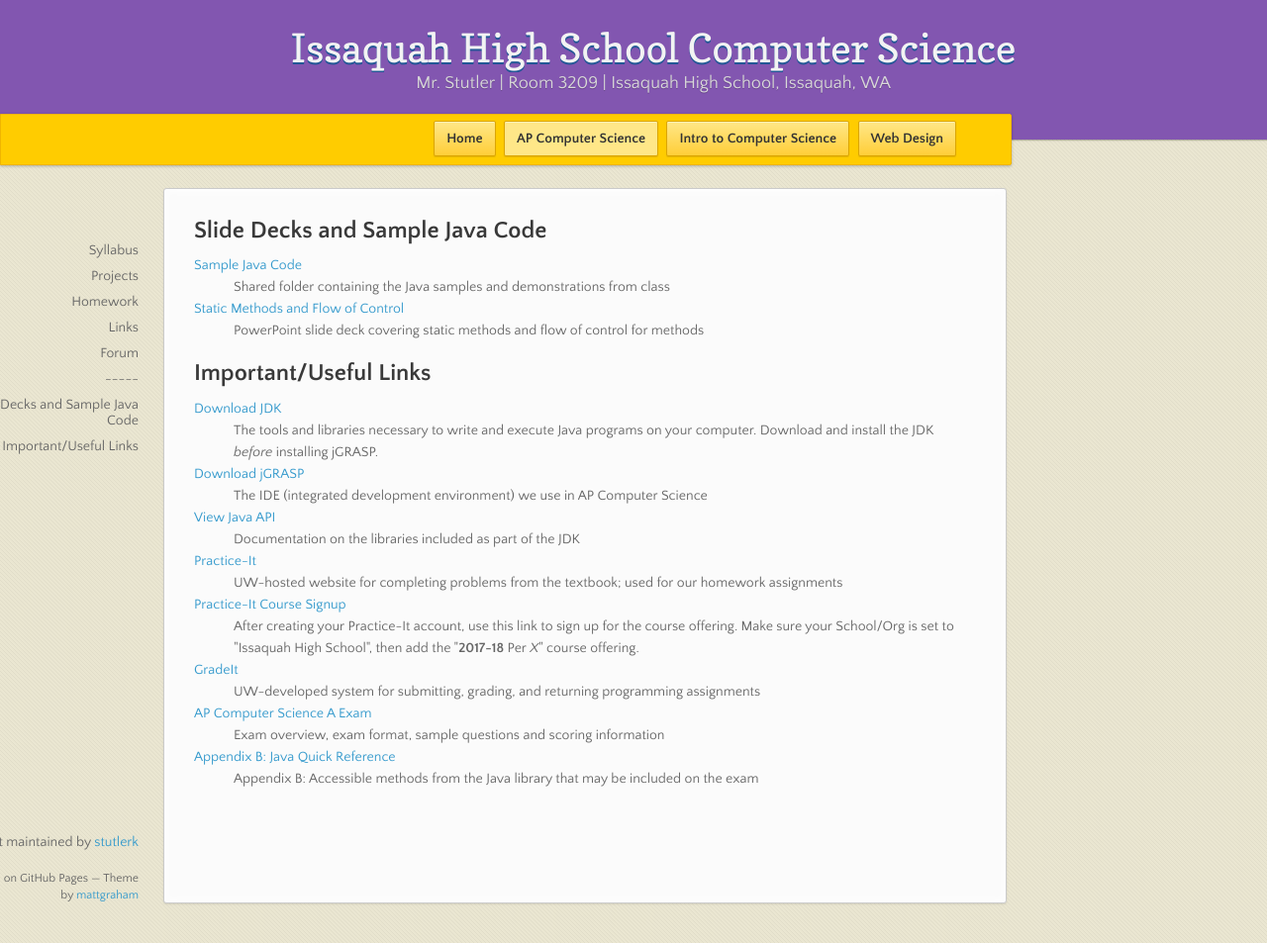
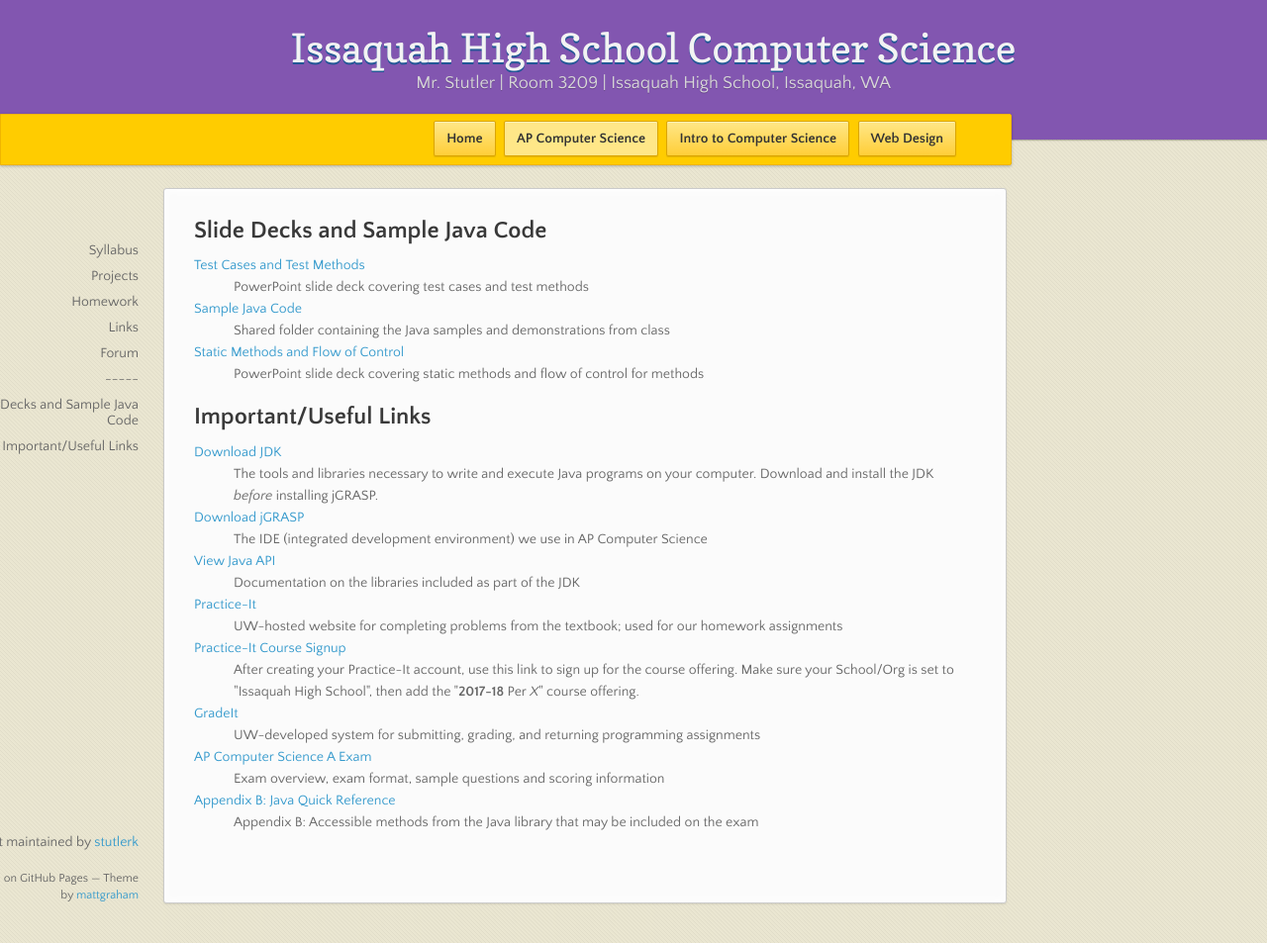
Before and after one commit to stutlerk/ihs-website, a Jekyll site: the page built from _apcs/links.html, in a window 1280 px wide and 953 px high. Shown: the whole window at 99% size. Built offline with Jekyll 4.4.1, drawn with Linux system fonts in a browser that asks for light colours; nearby versions of some CDN libraries.

Commit message:
Update links.html

```diff
--- a/_apcs/links.html
+++ b/_apcs/links.html
@@ -6,6 +6,9 @@ layout: course
 <section>
 <h2>Slide Decks and Sample Java Code</h2>
 <dl>
+    <dt><a href="https://issaquahwednet-my.sharepoint.com/personal/stutlerk_issaquah_wednet_edu/_layouts/15/guestaccess.aspx?guestaccesstoken=Y73aPyVelOoGXoX%2BZCmGXOYwO%2BNEzCI3OHY5j4UkY6k%3D&docid=08677adb380a243dba8deee97012d738b&rev=1&e=fa1017650ae14d8ba19540c05e3ab15b">Test Cases and Test Methods</a></dt>
+    <dd>PowerPoint slide deck covering test cases and test methods</dd>
+
     <dt><a href="https://issaquahwednet-my.sharepoint.com/personal/stutlerk_issaquah_wednet_edu/_layouts/15/guestaccess.aspx?folderid=0fa0a1ec7c0c848ad9165bcf4d2b90edf&authkey=AbTxHhYhTNobY9BBO3uhS-A" target="_blank">Sample Java Code</a></dt>
     <dd>Shared folder containing the Java samples and demonstrations from class</dd>
 
```
